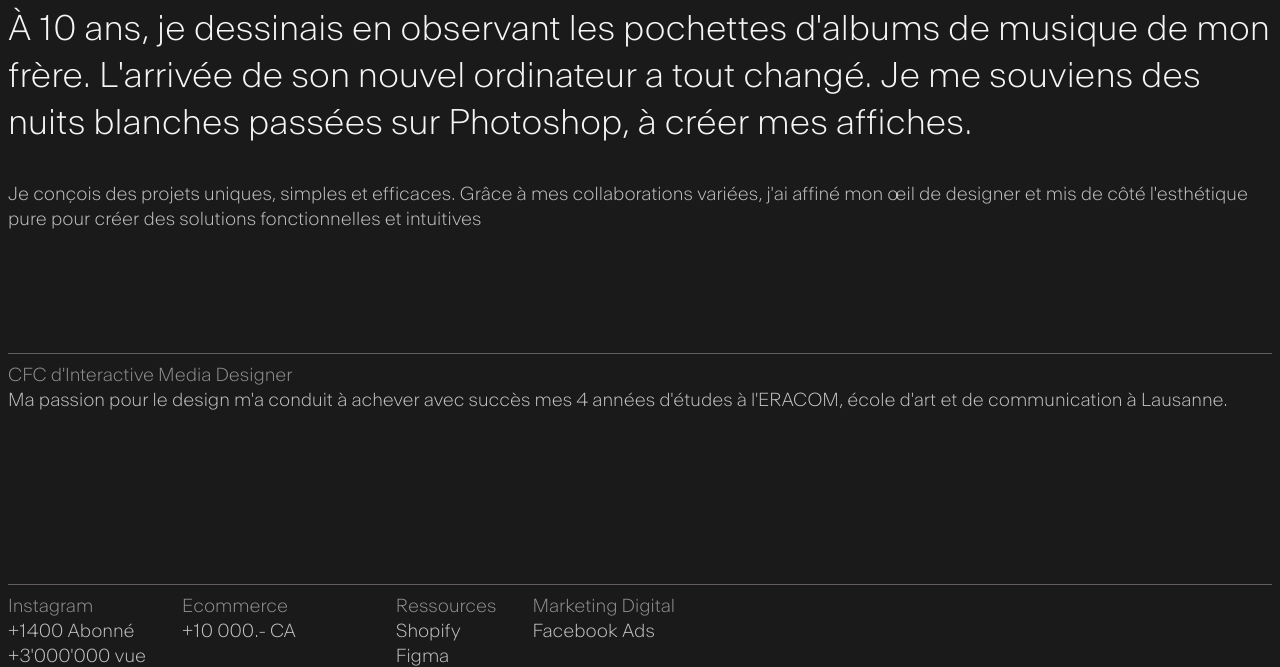
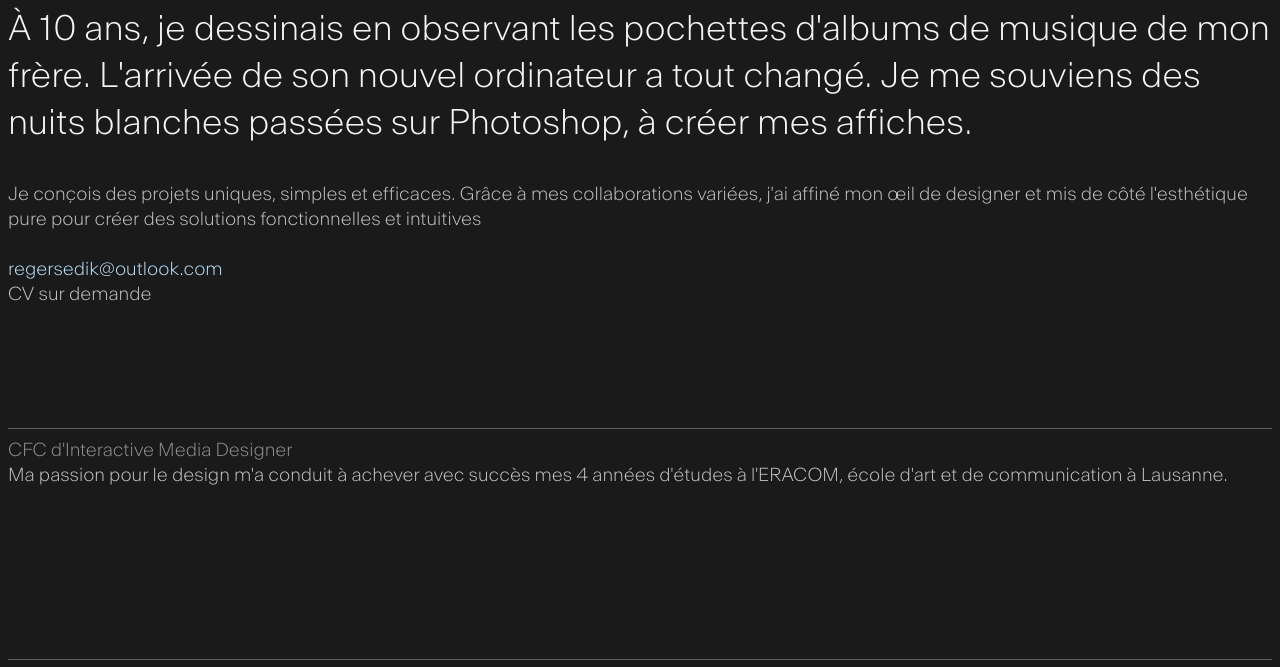
Before and after one commit to rsedik/regerportfolio, a plain HTML site: page moi.html in a window 1280 px wide. Shown: the part 52-719 px from the top of the page. Drawn offline with Linux system fonts and the light colour scheme.

Commit message:
ajout mail
ajoute mail et cv sur demande

```diff
--- a/moi.html
+++ b/moi.html
@@ -25,6 +25,11 @@
                 </div>
                 <br>
                 <div>Je conçois des projets uniques, simples et efficaces. Grâce à mes collaborations variées, j'ai affiné mon œil de designer et mis de côté l'esthétique pure pour créer des solutions fonctionnelles et intuitives</div>
+                <br>
+                <ul>
+                    <li class="lien">regersedik@outlook.com</li>
+                    <li>CV sur demande</li>
+                <ul>
             </div>
         </div>
         <div>
```
